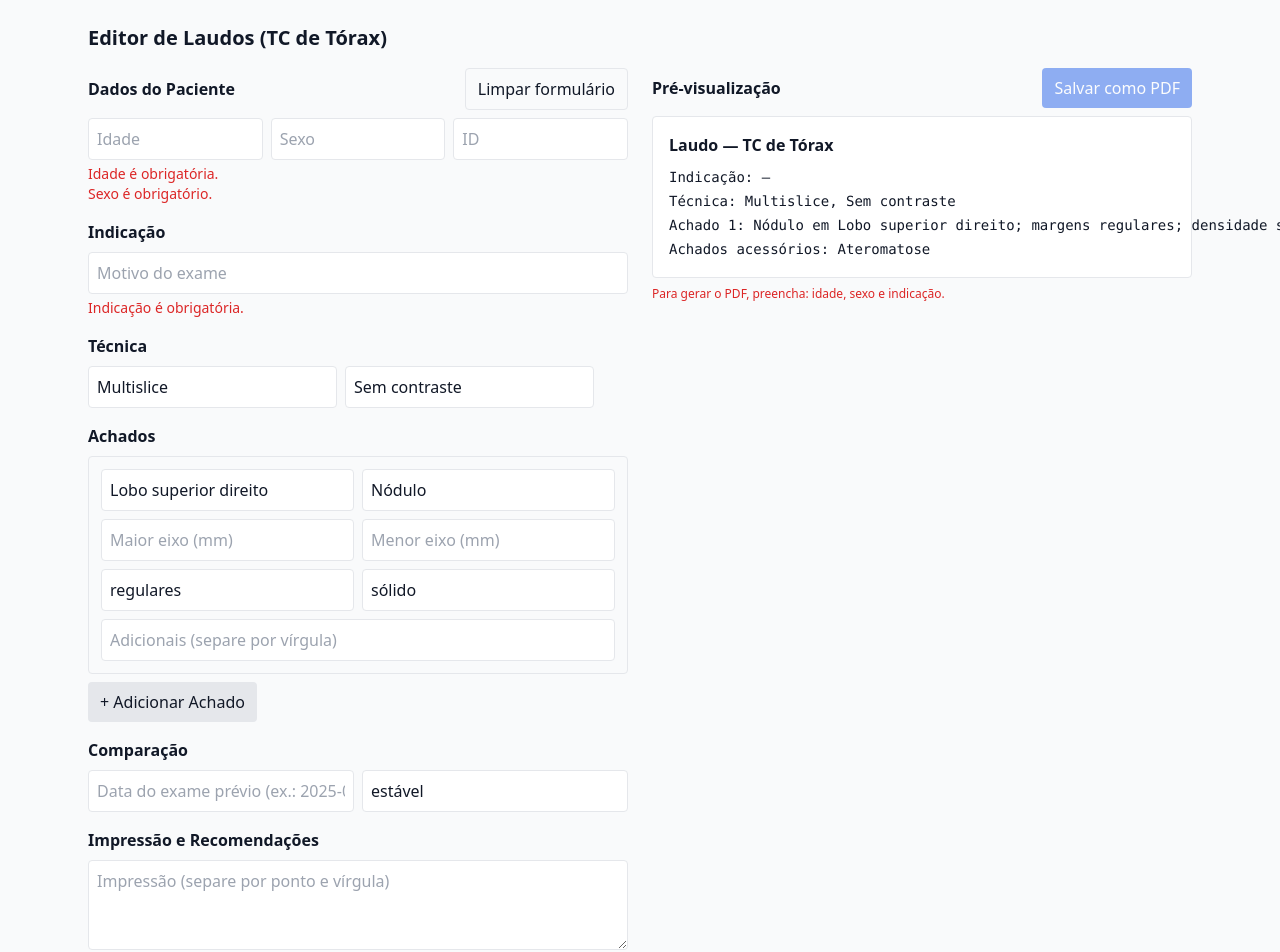
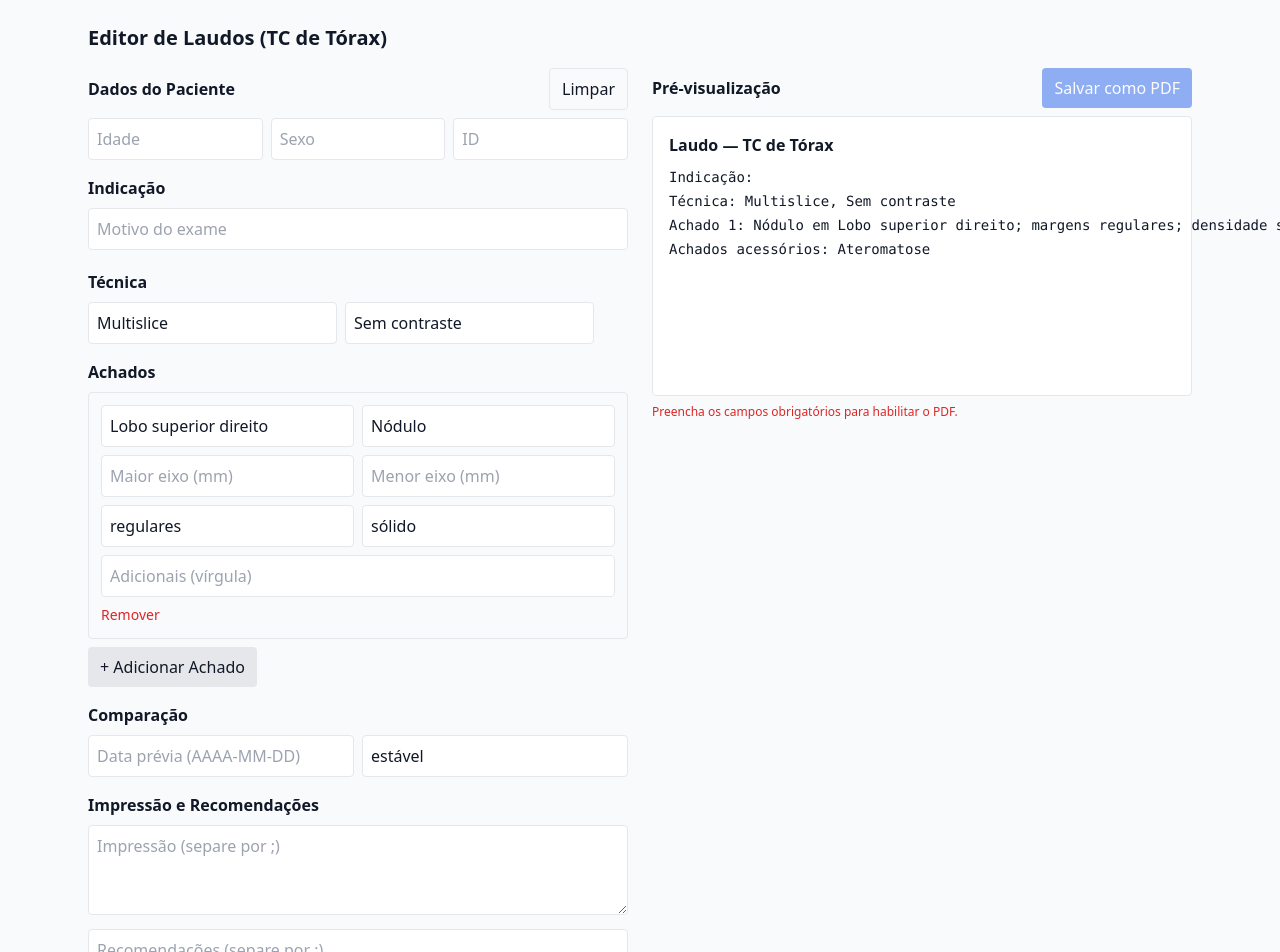
Before and after one commit to radiologialaudario10-source/laudos-rx, a Next.js app: page /editor in a window 1280 px wide. Shown: the top 952 px of the page. Built offline with nearby package versions, Linux system fonts and the light colour scheme.

Commit message:
chore: MVP estável (editor + validação + rascunho)

```diff
--- a/package.json
+++ b/package.json
@@ -9,9 +9,12 @@
     "lint": "eslint"
   },
   "dependencies": {
+    "@hookform/resolvers": "^5.2.2",
     "next": "15.5.4",
     "react": "19.1.0",
-    "react-dom": "19.1.0"
+    "react-dom": "19.1.0",
+    "react-hook-form": "^7.64.0",
+    "zod": "^4.1.11"
   },
   "devDependencies": {
     "@eslint/eslintrc": "^3",
--- a/src/components/ReportForm.tsx
+++ b/src/components/ReportForm.tsx
@@ -1,209 +1,159 @@
 // src/components/ReportForm.tsx
 "use client";
 
-import { useEffect, useState, useMemo } from "react";
-import type { CtToraxData } from "@/models/ct_torax";
-import { defaultCtTorax } from "@/models/ct_torax";
+import { useEffect, useMemo } from "react";
+import { useForm, useFieldArray } from "react-hook-form";
+import { zodResolver } from "@hookform/resolvers/zod";
+import { ctToraxSchema, CtToraxForm } from "@/models/ct_torax.schema";
+import { defaultCtTorax } from "@/models/ct_torax"; // seu modelo atual
 import { saveDraft, loadDraft, clearDraft } from "@/lib/storage";
 
-const DRAFT_KEY = "draft_ct_torax_v1";
+const DRAFT_KEY = "draft_ct_torax_v2";
+
+function buildNarrative(data: CtToraxForm) {
+  const lines: string[] = [];
+  lines.push(`Indicação: ${data.indication}`);
+  lines.push(`Técnica: ${data.technique.join(", ")}`);
+  data.findings.forEach((f, i) => {
+    const size = [f.size_mm.long, f.size_mm.short].filter(Boolean).join(" x ") || "—";
+    const extra = f.additional && f.additional.length ? `; adicionais: ${f.additional.join(", ")}` : "";
+    lines.push(
+      `Achado ${i + 1}: ${f.type} em ${f.site}; margens ${f.margins}; densidade ${f.density}; medidas ${size}${extra}.`
+    );
+  });
+  if (data.ancillary?.length) lines.push(`Achados acessórios: ${data.ancillary.join(", ")}`);
+  if (data.comparison?.priorDate) lines.push(`Comparação: ${data.comparison.priorDate} → ${data.comparison.change}`);
+  if (data.impression?.length) lines.push(`Impressão: ${data.impression.filter(Boolean).join("; ")}`);
+  if (data.recommendations?.length) lines.push(`Recomendações: ${data.recommendations.filter(Boolean).join("; ")}`);
+  return lines.join("\n");
+}
 
 export default function ReportForm() {
-  const [data, setData] = useState<CtToraxData>(structuredClone(defaultCtTorax));
+  const {
+    register,
+    control,
+    handleSubmit,
+    reset,
+    watch,
+    formState: { errors, isValid },
+  } = useForm<CtToraxForm>({
+    resolver: zodResolver(ctToraxSchema),
+    defaultValues: defaultCtTorax as any, // mesma forma do seu modelo
+    mode: "onChange",
+  });
 
-  // Carrega rascunho na montagem
+  // arrays dinâmicos
+  const { fields, append, remove } = useFieldArray({ control, name: "findings" });
+
+  // carregar rascunho na montagem
   useEffect(() => {
-    const loaded = loadDraft(DRAFT_KEY, defaultCtTorax);
-    setData(structuredClone(loaded));
-  }, []);
+    const draft = loadDraft<CtToraxForm>(DRAFT_KEY, defaultCtTorax as any);
+    reset(draft);
+  }, [reset]);
 
-  // Salva rascunho a cada mudança
+  // salvar rascunho a cada mudança
   useEffect(() => {
-    saveDraft(DRAFT_KEY, data);
-  }, [data]);
+    const sub = watch((val) => saveDraft(DRAFT_KEY, val));
+    return () => sub.unsubscribe();
+  }, [watch]);
 
-  // Atualiza um campo por caminho (ex.: "patient.age", "findings.0.site")
-  function setField(path: string, value: any) {
-    setData((prev) => {
-      const clone: any = structuredClone(prev);
-      const parts = path.split(".");
-      let ref = clone;
-      while (parts.length > 1) ref = ref[parts.shift()!];
-      ref[parts[0]] = value;
-      return clone;
-    });
-  }
+  const narrative = useMemo(() => buildNarrative(watch()), [watch()]);
 
-  function addFinding() {
-    setData((prev) => ({
-      ...prev,
-      findings: [
-        ...prev.findings,
-        {
-          site: "",
-          type: "Nódulo",
-          size_mm: { long: "", short: "" },
-          margins: "regulares",
-          density: "sólido",
-          additional: [],
-        },
-      ],
-    }));
-  }
-
-  function clearAll() {
-    clearDraft(DRAFT_KEY);
-    setData(structuredClone(defaultCtTorax));
-  }
-
-  // Validação leve (sem bibliotecas ainda)
-  const errors = useMemo(() => {
-    return {
-      age: !data.patient.age,
-      sex: !data.patient.sex,
-      indication: !data.indication,
-    };
-  }, [data]);
-
-  const isValid = !errors.age && !errors.sex && !errors.indication;
-
-  // Narrativa para o preview
-  const narrative = useMemo(() => {
-    const lines: string[] = [];
-    lines.push(`Indicação: ${data.indication || "—"}`);
-    lines.push(`Técnica: ${data.technique.join(", ")}`);
-
-    data.findings.forEach((f, i) => {
-      const size = [f.size_mm.long, f.size_mm.short].filter(Boolean).join(" x ") || "—";
-      const extra = f.additional?.length ? `; adicionais: ${f.additional.join(", ")}` : "";
-      lines.push(
-        `Achado ${i + 1}: ${f.type || "—"} em ${f.site || "—"}; margens ${f.margins || "—"}; densidade ${
-          f.density || "—"
-        }; medidas ${size}${extra}.`
-      );
-    });
-
-    if (data.ancillary?.length) lines.push(`Achados acessórios: ${data.ancillary.filter(Boolean).join(", ")}`);
-    if (data.comparison?.priorDate) lines.push(`Comparação: ${data.comparison.priorDate} → ${data.comparison.change}`);
-    if (data.impression?.filter(Boolean).length) lines.push(`Impressão: ${data.impression.filter(Boolean).join("; ")}`);
-    if (data.recommendations?.filter(Boolean).length)
-      lines.push(`Recomendações: ${data.recommendations.filter(Boolean).join("; ")}`);
-
-    return lines.join("\n");
-  }, [data]);
+  const onSubmit = (data: CtToraxForm) => {
+    alert("Validação OK — pronto para salvar/baixar PDF.");
+    console.log("Dados válidos:", data);
+  };
 
   return (
-    <div className="grid md:grid-cols-2 gap-6">
-      {/* COLUNA ESQUERDA — FORMULÁRIO */}
+    <form onSubmit={handleSubmit(onSubmit)} className="grid md:grid-cols-2 gap-6">
+      {/* ESQUERDA */}
       <div>
         <div className="flex items-center justify-between mb-2">
           <h2 className="font-semibold">Dados do Paciente</h2>
-          <div className="flex gap-2">
-            <button type="button" onClick={clearAll} className="no-print px-3 py-2 rounded border">
-              Limpar formulário
-            </button>
-          </div>
+          <button type="button" className="no-print px-3 py-2 rounded border" onClick={() => { clearDraft(DRAFT_KEY); reset(defaultCtTorax as any); }}>
+            Limpar
+          </button>
         </div>
 
         <div className="grid grid-cols-3 gap-2 mb-1">
-          <input className="border p-2 rounded" placeholder="Idade"
-            value={data.patient.age} onChange={(e) => setField("patient.age", e.target.value)} />
-          <input className="border p-2 rounded" placeholder="Sexo"
-            value={data.patient.sex} onChange={(e) => setField("patient.sex", e.target.value)} />
-          <input className="border p-2 rounded" placeholder="ID"
-            value={data.patient.id} onChange={(e) => setField("patient.id", e.target.value)} />
+          <input className="border p-2 rounded" placeholder="Idade" {...register("patient.age")} />
+          <input className="border p-2 rounded" placeholder="Sexo" {...register("patient.sex")} />
+          <input className="border p-2 rounded" placeholder="ID" {...register("patient.id")} />
         </div>
-        {errors.age && <p className="text-red-600 text-sm">Idade é obrigatória.</p>}
-        {errors.sex && <p className="text-red-600 text-sm">Sexo é obrigatório.</p>}
+        {(errors.patient?.age || errors.patient?.sex) && (
+          <p className="text-red-600 text-sm">
+            {errors.patient?.age?.message || errors.patient?.sex?.message}
+          </p>
+        )}
 
         <h2 className="font-semibold mt-4 mb-2">Indicação</h2>
-        <input className="border p-2 rounded w-full mb-1" placeholder="Motivo do exame"
-          value={data.indication} onChange={(e) => setField("indication", e.target.value)} />
-        {errors.indication && <p className="text-red-600 text-sm">Indicação é obrigatória.</p>}
+        <input className="border p-2 rounded w-full mb-1" placeholder="Motivo do exame" {...register("indication")} />
+        {errors.indication && <p className="text-red-600 text-sm">{errors.indication.message}</p>}
 
         <h2 className="font-semibold mt-4 mb-2">Técnica</h2>
         <div className="flex gap-2 mb-4">
-          {data.technique.map((t, i) => (
-            <input key={i} className="border p-2 rounded" value={t}
-              onChange={(e) => setField(`technique.${i}`, e.target.value)} />
+          {watch("technique").map((_, i) => (
+            <input key={i} className="border p-2 rounded" {...register(`technique.${i}` as const)} />
           ))}
         </div>
 
         <h2 className="font-semibold mb-2">Achados</h2>
         <div className="space-y-3 mb-2">
-          {data.findings.map((f, i) => (
-            <div key={i} className="border rounded p-3">
+          {fields.map((f, i) => (
+            <div key={f.id} className="border rounded p-3">
               <div className="grid md:grid-cols-2 gap-2">
-                <input className="border p-2 rounded" placeholder="Local (ex.: LSD)" value={f.site}
-                  onChange={(e) => setField(`findings.${i}.site`, e.target.value)} />
-                <input className="border p-2 rounded" placeholder="Tipo (ex.: Nódulo)" value={f.type}
-                  onChange={(e) => setField(`findings.${i}.type`, e.target.value)} />
-                <input className="border p-2 rounded" placeholder="Maior eixo (mm)" value={f.size_mm.long}
-                  onChange={(e) => setField(`findings.${i}.size_mm.long`, e.target.value)} />
-                <input className="border p-2 rounded" placeholder="Menor eixo (mm)" value={f.size_mm.short}
-                  onChange={(e) => setField(`findings.${i}.size_mm.short`, e.target.value)} />
-                <input className="border p-2 rounded" placeholder="Margens" value={f.margins}
-                  onChange={(e) => setField(`findings.${i}.margins`, e.target.value)} />
-                <input className="border p-2 rounded" placeholder="Densidade" value={f.density}
-                  onChange={(e) => setField(`findings.${i}.density`, e.target.value)} />
+                <input className="border p-2 rounded" placeholder="Local" {...register(`findings.${i}.site` as const)} />
+                <input className="border p-2 rounded" placeholder="Tipo" {...register(`findings.${i}.type` as const)} />
+                <input className="border p-2 rounded" placeholder="Maior eixo (mm)" {...register(`findings.${i}.size_mm.long` as const)} />
+                <input className="border p-2 rounded" placeholder="Menor eixo (mm)" {...register(`findings.${i}.size_mm.short` as const)} />
+                <input className="border p-2 rounded" placeholder="Margens" {...register(`findings.${i}.margins` as const)} />
+                <input className="border p-2 rounded" placeholder="Densidade" {...register(`findings.${i}.density` as const)} />
               </div>
-              <input className="border p-2 rounded w-full mt-2" placeholder="Adicionais (separe por vírgula)"
-                onChange={(e) =>
-                  setField(
-                    `findings.${i}.additional`,
-                    e.target.value.split(",").map((s) => s.trim()).filter(Boolean)
-                  )
-                } />
+              <input className="border p-2 rounded w-full mt-2" placeholder="Adicionais (vírgula)"
+                {...register(`findings.${i}.additional` as const, {
+                  setValueAs: (v) => String(v).split(",").map((s) => s.trim()).filter(Boolean),
+                })}
+              />
+              <button type="button" className="mt-2 text-sm text-red-600" onClick={() => remove(i)}>Remover</button>
             </div>
           ))}
         </div>
-
-        <button className="bg-gray-200 px-3 py-2 rounded mb-4" type="button" onClick={addFinding}>
+        <button type="button" className="bg-gray-200 px-3 py-2 rounded mb-4" onClick={() => append({ site: "", type: "Nódulo", size_mm: { long: "", short: "" }, margins: "regulares", density: "sólido", additional: [] })}>
           + Adicionar Achado
         </button>
 
         <h2 className="font-semibold mb-2">Comparação</h2>
         <div className="grid grid-cols-2 gap-2 mb-4">
-          <input className="border p-2 rounded" placeholder="Data do exame prévio (ex.: 2025-01-15)"
-            value={data.comparison.priorDate} onChange={(e) => setField("comparison.priorDate", e.target.value)} />
-          <input className="border p-2 rounded" placeholder="Mudança (ex.: estável, crescimento)"
-            value={data.comparison.change} onChange={(e) => setField("comparison.change", e.target.value)} />
+          <input className="border p-2 rounded" placeholder="Data prévia (AAAA-MM-DD)" {...register("comparison.priorDate")} />
+          <input className="border p-2 rounded" placeholder="Mudança (estável/crescimento)" {...register("comparison.change")} />
         </div>
 
         <h2 className="font-semibold mb-2">Impressão e Recomendações</h2>
-        <textarea className="border p-2 rounded w-full mb-2" rows={3}
-          placeholder="Impressão (separe por ponto e vírgula)"
-          onChange={(e) => setField("impression", e.target.value.split(";").map(s => s.trim()).filter(Boolean))} />
-        <textarea className="border p-2 rounded w-full" rows={3}
-          placeholder="Recomendações (separe por ponto e vírgula)"
-          onChange={(e) => setField("recommendations", e.target.value.split(";").map(s => s.trim()).filter(Boolean))} />
+        <textarea className="border p-2 rounded w-full mb-2" rows={3} placeholder="Impressão (separe por ;)"
+          {...register("impression", { setValueAs: (v) => String(v).split(";").map((s) => s.trim()).filter(Boolean) })} />
+        <textarea className="border p-2 rounded w-full" rows={3} placeholder="Recomendações (separe por ;)"
+          {...register("recommendations", { setValueAs: (v) => String(v).split(";").map((s) => s.trim()).filter(Boolean) })} />
+
+        <button type="submit" className="mt-3 bg-black text-white px-4 py-2 rounded disabled:opacity-50" disabled={!isValid}>
+          Validar dados
+        </button>
       </div>
 
-      {/* COLUNA DIREITA — PRÉ-VISUALIZAÇÃO E PDF */}
+      {/* DIREITA — PREVIEW + PDF simples */}
       <div>
         <div className="flex items-center justify-between mb-2">
           <h2 className="font-semibold">Pré-visualização</h2>
-          <button
-            className="no-print px-3 py-2 rounded text-white bg-blue-600 hover:bg-blue-700 disabled:opacity-50 disabled:cursor-not-allowed"
-            type="button"
-            onClick={() => window.print()}
-            disabled={!isValid}
-            title={!isValid ? "Preencha idade, sexo e indicação" : "Salvar como PDF"}
-          >
+          <button className="no-print bg-blue-600 text-white px-3 py-2 rounded disabled:opacity-50"
+                  onClick={() => window.print()} disabled={!isValid}>
             Salvar como PDF
           </button>
         </div>
-        <div className="border rounded p-4 print:p-0 whitespace-pre-wrap bg-white">
+        <div className="border rounded p-4 print:p-0 whitespace-pre-wrap bg-white min-h-[280px]">
           <h3 className="font-bold mb-2">Laudo — TC de Tórax</h3>
           <pre className="text-sm leading-6">{narrative}</pre>
         </div>
-        {!isValid && (
-          <p className="text-xs text-red-600 mt-2">
-            Para gerar o PDF, preencha: {errors.age ? "idade" : ""}{errors.age && (errors.sex || errors.indication) ? ", " : ""}
-            {errors.sex ? "sexo" : ""}{errors.sex && errors.indication ? " e " : ""}{errors.indication ? "indicação" : ""}.
-          </p>
-        )}
+        {!isValid && <p className="text-xs text-red-600 mt-2">Preencha os campos obrigatórios para habilitar o PDF.</p>}
       </div>
-    </div>
+    </form>
   );
 }
--- /dev/null
+++ b/src/hooks/useDebounce.ts
@@ -0,0 +1,6 @@
+import { useEffect, useState } from "react";
+export function useDebounce<T>(value: T, delay = 500) {
+  const [debounced, setDebounced] = useState(value);
+  useEffect(() => { const t = setTimeout(() => setDebounced(value), delay); return () => clearTimeout(t); }, [value, delay]);
+  return debounced;
+}
--- /dev/null
+++ b/src/models/ct_torax.schema.ts
@@ -0,0 +1,33 @@
+// src/models/ct_torax.schema.ts
+import { z } from "zod";
+
+export const findingSchema = z.object({
+  site: z.string().min(1, "Informe o local"),
+  type: z.string().min(1, "Informe o tipo"),
+  size_mm: z.object({
+    long: z.string().optional().default(""),
+    short: z.string().optional().default(""),
+  }),
+  margins: z.string().optional().default("regulares"),
+  density: z.string().optional().default("sólido"),
+  additional: z.array(z.string()).optional().default([]),
+});
+
+export const ctToraxSchema = z.object({
+  patient: z.object({
+    age: z.string().min(1, "Idade obrigatória"),
+    sex: z.string().min(1, "Sexo obrigatório"),
+    id: z.string().optional().default(""),
+  }),
+  indication: z.string().min(1, "Indicação obrigatória"),
+  technique: z.array(z.string()).nonempty("Informe ao menos 1 item de técnica"),
+  findings: z.array(findingSchema).min(1, "Inclua ao menos 1 achado"),
+  ancillary: z.array(z.string()).optional().default([]),
+  comparison: z.object({
+    priorDate: z.string().optional().default(""),
+    change: z.string().optional().default("estável"),
+  }),
+  impression: z.array(z.string()).optional().default([]),
+  recommendations: z.array(z.string()).optional().default([]),
+});
+export type CtToraxForm = z.infer<typeof ctToraxSchema>;
--- a/src/models/ct_torax.ts
+++ b/src/models/ct_torax.ts
@@ -1,26 +1,24 @@
 // src/models/ct_torax.ts
 
-export interface Finding {
-  site: string;
-  type: string;
-  size_mm: { long: string; short: string };
-  margins: string;
-  density: string;
-  additional: string[];
-}
-
-export interface CtToraxData {
+export type CtToraxData = {
   modality: "CT";
   studyArea: "Thorax";
   patient: { age: string; sex: string; id: string };
   indication: string;
   technique: string[];
-  findings: Finding[];
+  findings: {
+    site: string;
+    type: string;
+    size_mm: { long: string; short: string };
+    margins: string;
+    density: string;
+    additional: string[];
+  }[];
   ancillary: string[];
   comparison: { priorDate: string; change: string };
   impression: string[];
   recommendations: string[];
-}
+};
 
 export const defaultCtTorax: CtToraxData = {
   modality: "CT",
```
Also changed, not shown: src/lib/reportUtils.ts (added, +17 -0 lines), 1 other file (tests, documents, lock files or other folders).
